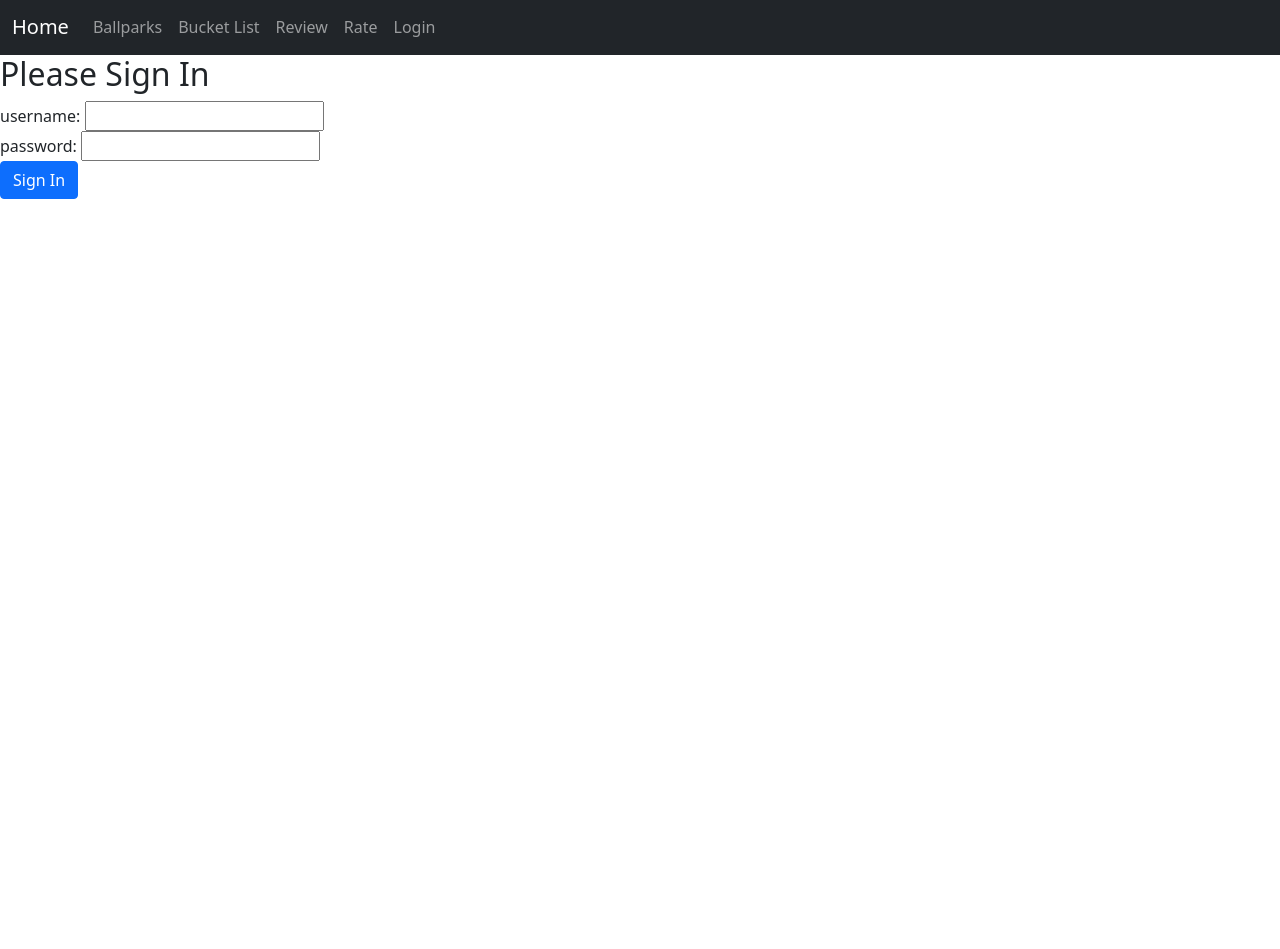
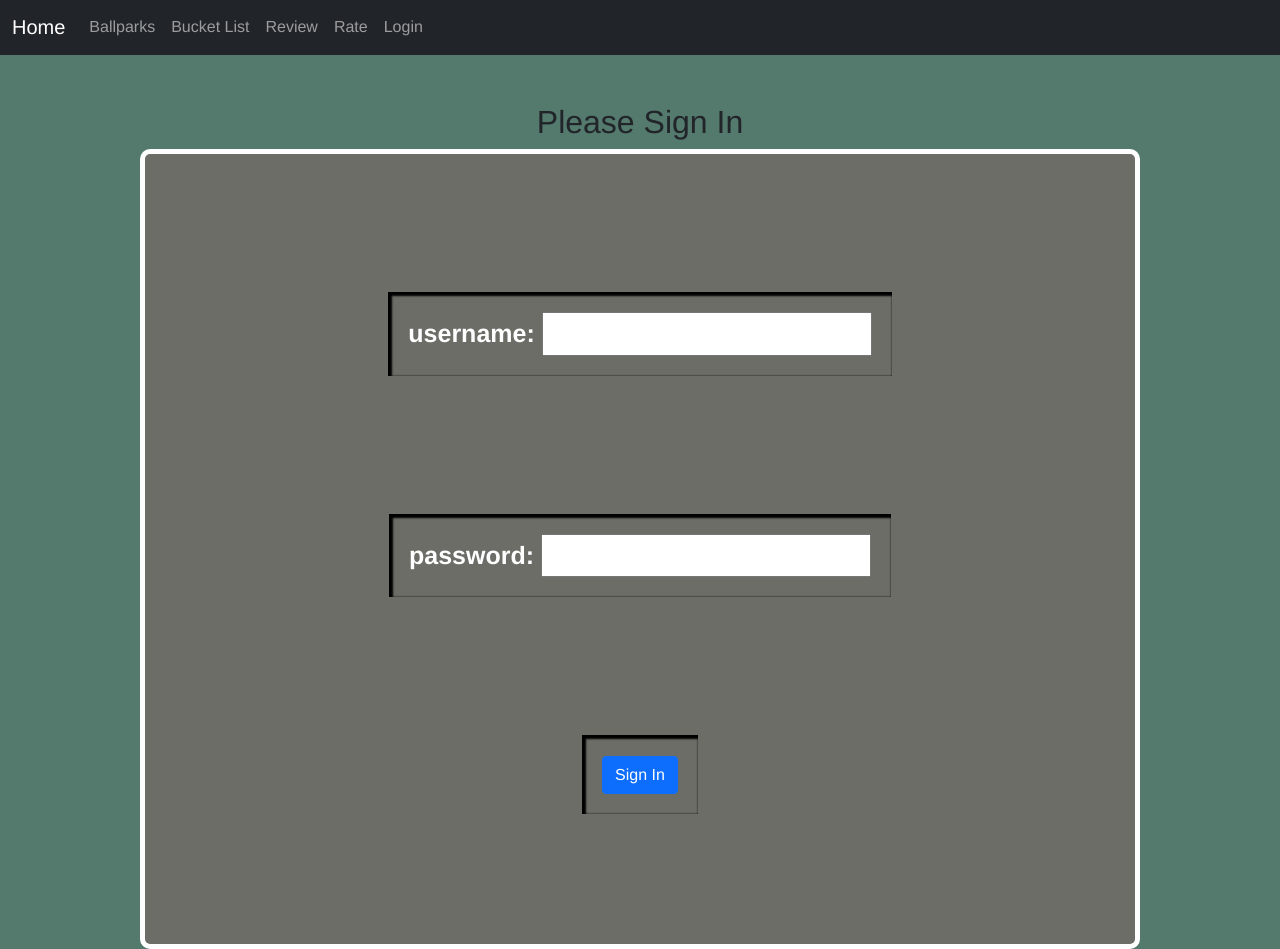
Before and after one commit to Pzecca7/specs-capstone-ballpark-app, a Flask app: page /login in a window 1280 px wide. Shown: the part 251-1200 px from the top of the page. Before the commit the page ends 450 px from the top, so only its background shows below. Run offline with Flask 3, Linux system fonts and the light colour scheme.

Commit message:
amazinf styling

```diff
--- a/forms.py
+++ b/forms.py
@@ -16,13 +16,13 @@ class LoginForm(FlaskForm):
     submit = SubmitField('submit')
 
 class ReviewForm(FlaskForm):
-    ballpark_selection = SelectField('Ballpark')
-    visit_date = DateField('Visit Date')
-    seat_location = StringField('Seat Location')
-    description = TextAreaField('Description')
-    seat_view = StringField('Seat View')
-    favorite_food_tried = StringField('Favorite Food Tried')
-    submit = SubmitField('Submit')
+    ballpark_selection = SelectField('Ballpark: ')
+    visit_date = DateField('Visit Date: ')
+    seat_location = StringField('Seat Location: ')
+    description = TextAreaField('Description: ')
+    seat_view = StringField('Seat View: ')
+    favorite_food_tried = StringField('Favorite Food Tried: ')
+    submit = SubmitField('Submit: ')
 
     def update_ballparks(self, ballparks):
         self.ballpark_selection.choices = [ (ballpark.ballpark_id, ballpark.ballpark_name) for ballpark in ballparks ]
--- a/static/styles.css
+++ b/static/styles.css
@@ -7,6 +7,54 @@ header {
     background-size: 1750px;
 
 }
+
+body{
+    background-color:#54796d;
+    font-family: 'Franklin Gothic Medium', 'Arial Narrow', Arial, sans-serif
+}
+
+form{
+    width: 1000px;
+    height: 800px;
+    font-size: 25px;
+    font-weight: bold;
+    font-family: 'Franklin Gothic Medium', 'Arial Narrow', Arial, sans-serif;
+    border: solid 5px white;
+    border-radius: 10px;
+    background-color: #6c6d67;
+    color: white;
+    display: flex;
+    flex-direction: column;
+    justify-content: space-evenly;
+    align-items: flex-start;
+    padding-left: 225px;
+}
+
+.form-container{
+    display: flex;
+    flex-direction: column;
+    align-items: center;
+    justify-content: space-around;
+}
+
+#submit-btn{
+    position: relative;
+    left: 200px;
+}
+.form-group{
+
+    padding: 20px;
+    box-shadow: inset 2px 2px 2px 2px  black
+}
+
+#login-ca{
+    display: flex;
+    flex-direction: column;
+    align-items: center;
+    justify-content: space-evenly;
+    padding-left: 0px;
+}
+
 
 #bricks{
     height: 200px;
@@ -52,23 +100,23 @@ header {
 
 .ballpark-card{
     position: relative;
+    background-color: #6c6d67;
+    color: white;
     display: flex;
     flex-direction: column;
     align-items: center;
     gap: 20px;
     min-width: 0;
     word-wrap: break-word;
-    background-color: #fff;
     background-clip: border-box;
-    border: 1px solid rgba(0,0,0,.125);
+    border: 3px solid white;
     border-radius: 0.25rem;
     text-align: center!important;
-    box-shadow: 4px 4px 2px rgba(0,0,0,.125);
     padding: 15px;
 }
 
 #ballpark-name{
-    font-size: 20px;
+    font-size: 25px;
     font-weight: bold;
 }
 
@@ -147,3 +195,6 @@ header {
     justify-content: center;
 
 }
+thead{
+    text-align: center;
+}
--- a/templates/ballparks.html
+++ b/templates/ballparks.html
@@ -13,6 +13,7 @@
 
         <div id="bp-btns">
             <a href="/ballparks/{{ ballpark.ballpark_id }}/reviews"><button class="btn btn-primary">Reviews</button></a>
+            <a href="/ballparks/{{ ballpark.ballpark_id }}/features"><button class="btn btn-success">Features</button></a>
             <a href="/ballparks/{{ ballpark.ballpark_id }}/ratings"><button class="btn btn-danger">Ratings</button></a>
         </div>
 
--- a/templates/login.html
+++ b/templates/login.html
@@ -3,13 +3,14 @@
 
 {% block body %}
 
+<div class="form-container mt-5">
     <h2>Please Sign In</h2>
 
-    <form method="POST" action="/login">
-            <div>{{ login_form.username.label }}: {{ login_form.username }}</div>
-            <div>{{ login_form.password.label }}: {{ login_form.password }}</div>
+    <form id="login-ca" method="POST" action="/login">
+        <div class="form-group mt-2">{{ login_form.username.label }}: {{ login_form.username }}</div>
+        <div class="form-group mt-2">{{ login_form.password.label }}: {{ login_form.password }}</div>
             {{ login_form.csrf_token }}
-            <button class="btn btn-primary" type="submit">Sign In</button>
+            <div class="form-group mt-2"><button class="btn btn-primary" type="submit">Sign In</button></div>
     </form>
-
+</div>
 {% endblock %}
```
Also changed, not shown: templates/rate.html (+4 -3 lines), templates/review.html (+4 -3 lines).
